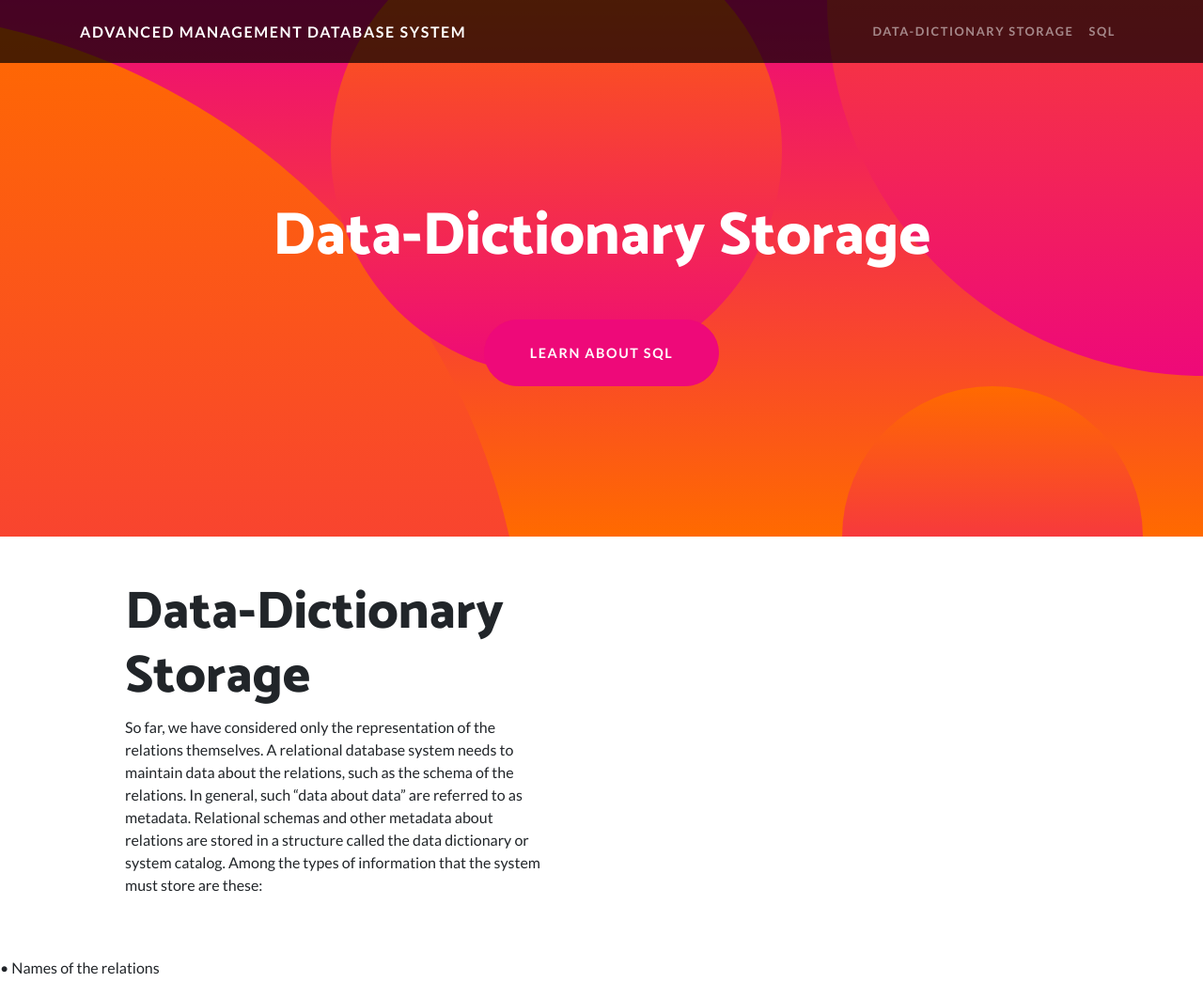
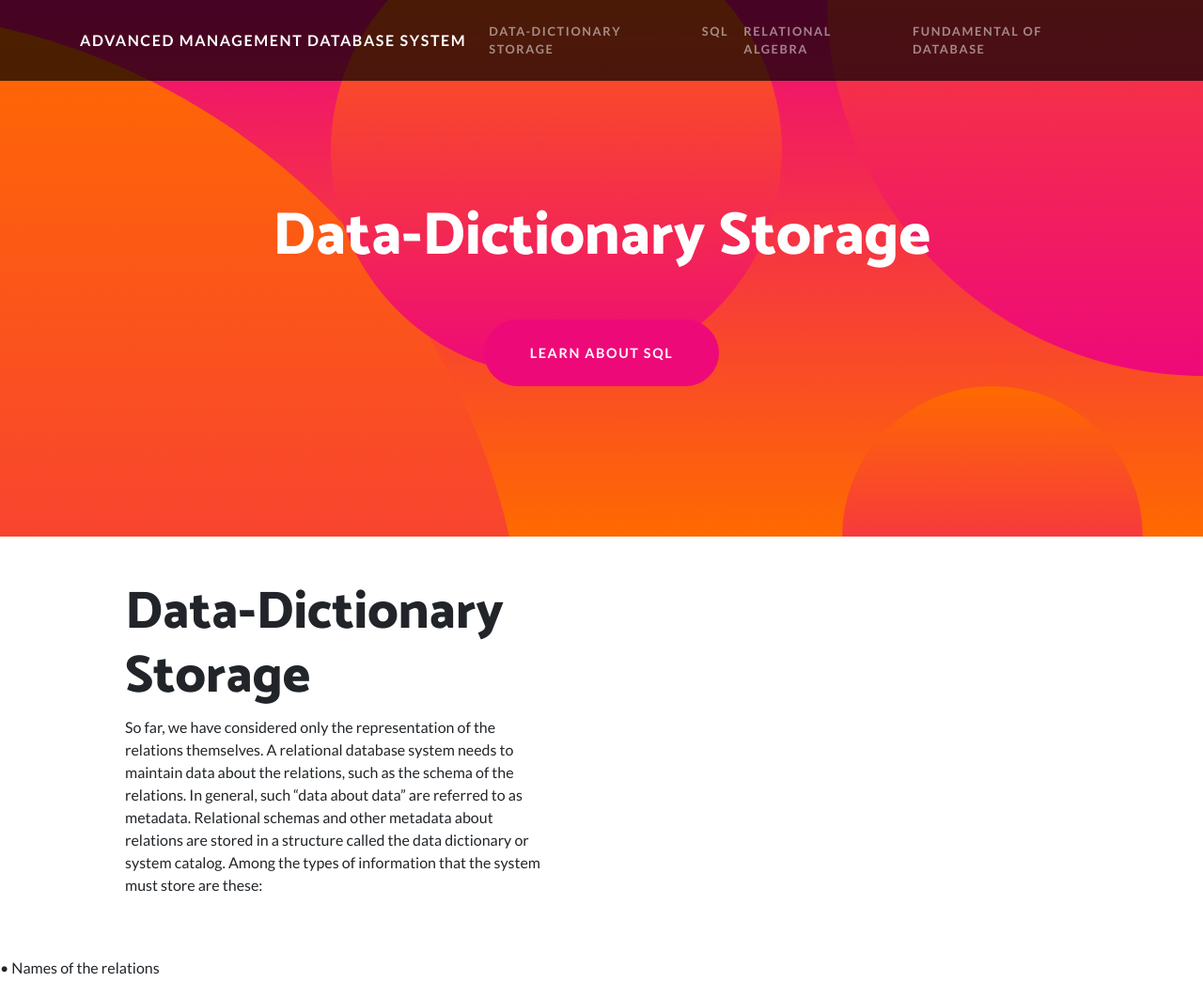
Before and after one commit to Bukoroapps/rex, a website: page index.html in a window 1280 px wide. Shown: the top 1045 px of the page at 94% size. Drawn offline with Linux system fonts and the light colour scheme.

Commit message:
Add files via upload

```diff
--- a/index.html
+++ b/index.html
@@ -38,6 +38,12 @@
           </li>
           <li class="nav-item">
             <a class="nav-link" href="project1.html">SQL</a>
+          </li>
+		    <li class="nav-item">
+            <a class="nav-link" href="https://bukoroapps.github.io/rex/index.html">Relational Algebra</a>
+          </li>
+		  	<li class="nav-item">
+            <a class="nav-link" href="https://bukoroapps.github.io/FOD/index.html">Fundamental of Database</a>
           </li>
         </ul>
       </div>
```
